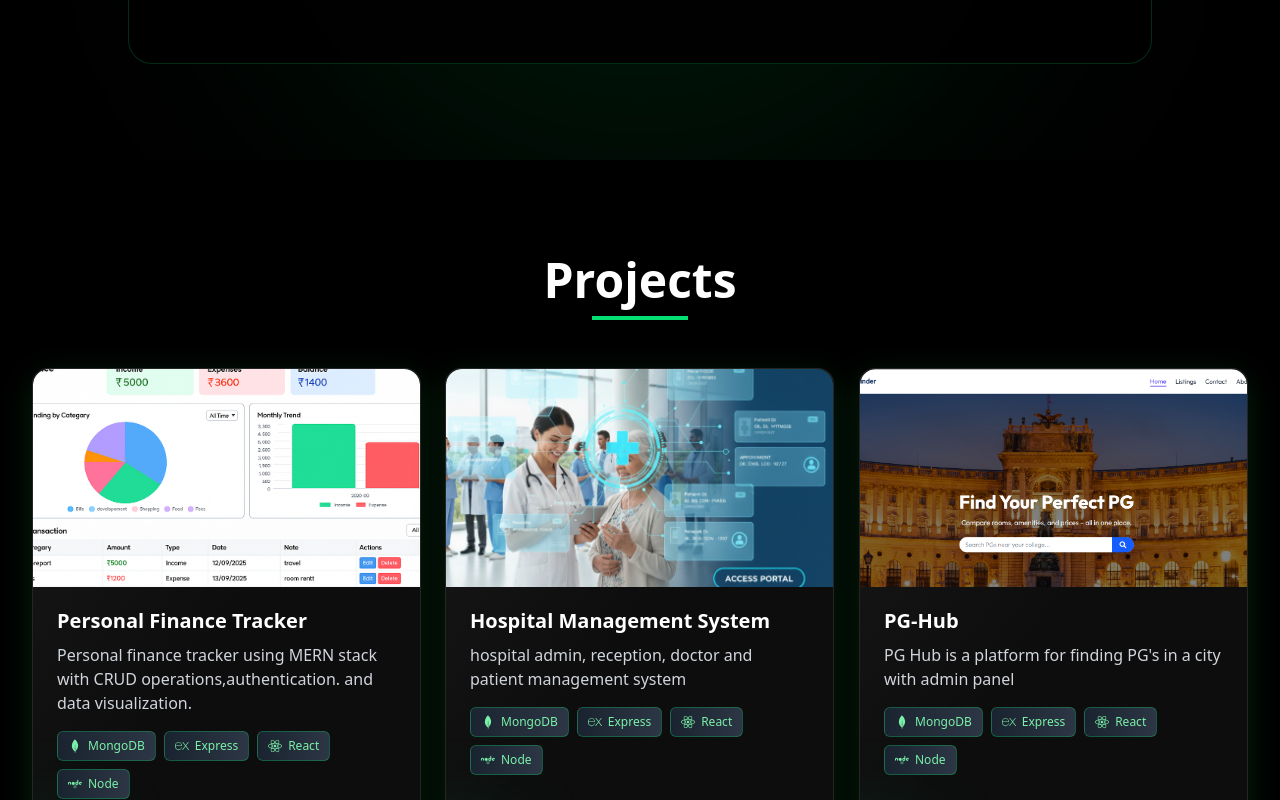
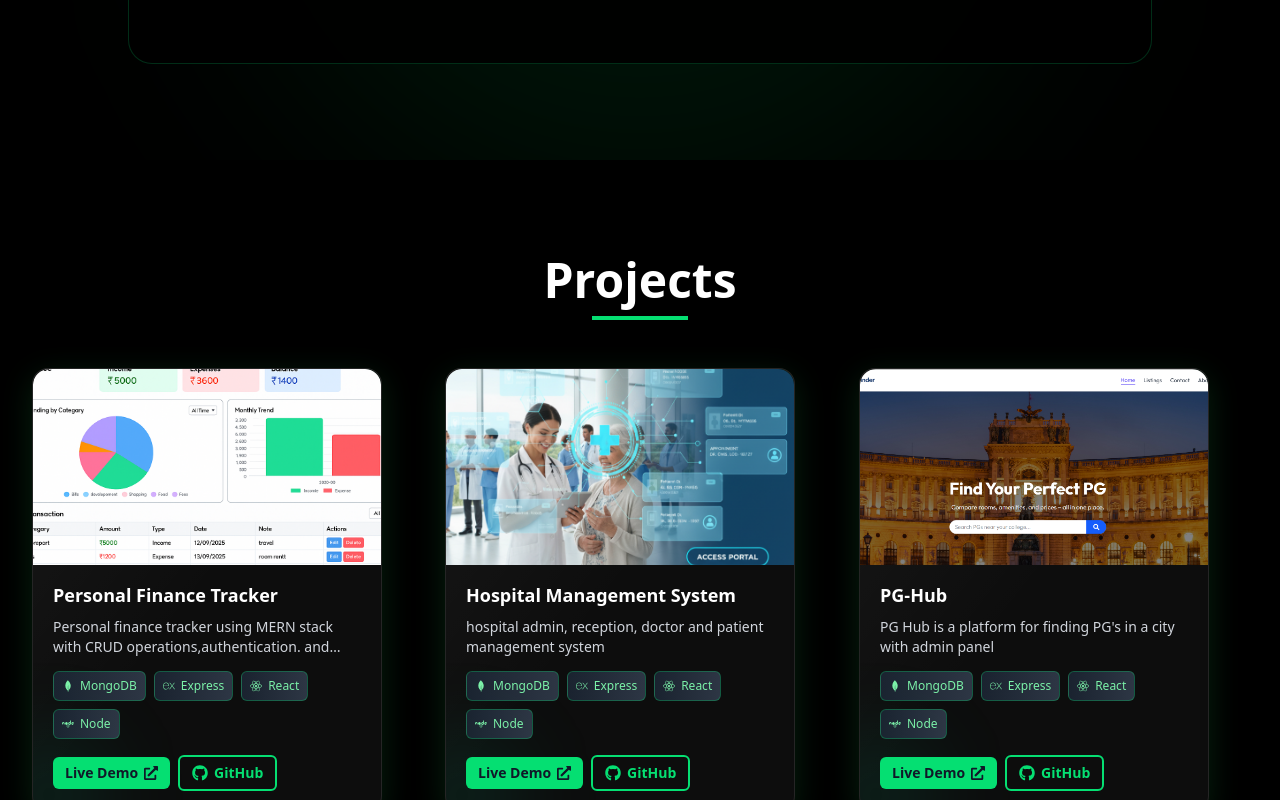
Before and after one commit to Abhijeetdev07/My_Portpolio, a React (Vite) app: page / in a window 1280 px wide. Shown: the part 2000-2800 px from the top of the page. Built offline with nearby package versions, Linux system fonts and the light colour scheme.

Commit message:
update file

```diff
--- a/src/components/Navbar.jsx
+++ b/src/components/Navbar.jsx
@@ -1,7 +1,9 @@
-import { useState } from 'react'
+import { useState, useEffect } from 'react'
 
 const Navbar = () => {
   const [isMenuOpen, setIsMenuOpen] = useState(false)
+  const [isVisible, setIsVisible] = useState(true)
+  const [lastScrollY, setLastScrollY] = useState(0)
 
   const toggleMenu = () => {
     setIsMenuOpen(!isMenuOpen)
@@ -14,9 +16,31 @@ const Navbar = () => {
     { name: 'Projects', href: '#projects' },
   ]
 
+  useEffect(() => {
+    const handleScroll = () => {
+      const currentScrollY = window.scrollY
+
+      if (currentScrollY < 10) {
+        // Always show navbar at the top
+        setIsVisible(true)
+      } else if (currentScrollY > lastScrollY) {
+        // Scrolling down - hide navbar
+        setIsVisible(false)
+        setIsMenuOpen(false) // Close mobile menu when hiding
+      } else {
+        // Scrolling up - show navbar
+        setIsVisible(true)
+      }
+
+      setLastScrollY(currentScrollY)
+    }
+
+    window.addEventListener('scroll', handleScroll, { passive: true })
+    return () => window.removeEventListener('scroll', handleScroll)
+  }, [lastScrollY])
 
   return (
-    <nav className="fixed w-full top-0 z-50 md:top-4">
+    <nav className={`fixed w-full z-50 md:top-4 transition-transform duration-300 ${isVisible ? 'translate-y-0' : '-translate-y-full'}`}>
       {/* Desktop Glassy Capsule Navbar */}
       <div className="hidden md:block">
         <div className="max-w-7xl mx-auto px-6">
@@ -51,7 +75,7 @@ const Navbar = () => {
       </div>
 
       {/* Mobile Navbar */}
-      <div className="md:hidden bg-white/5 backdrop-blur-xl shadow-lg border-b border-green-400/30">
+      <div className="md:hidden bg-black shadow-lg border-b border-green-400/30">
         <div className="max-w-7xl mx-auto px-4 sm:px-6">
           <div className="flex justify-between items-center h-16">
             {/* Logo */}
@@ -97,12 +121,12 @@ const Navbar = () => {
 
           {/* Mobile Navigation Menu */}
           <div className="overflow-hidden transition-[max-height] duration-500 ease-in-out" style={{ maxHeight: isMenuOpen ? '360px' : '0px' }}>
-            <div className={`px-2 ${isMenuOpen ? 'pt-2 pb-3 opacity-100 translate-y-0' : 'pt-0 pb-0 opacity-0 -translate-y-2'} space-y-1 sm:px-3 bg-white/5 backdrop-blur-md border-t border-green-400/20 transition-all duration-500 ease-out will-change-transform`}>
+            <div className={`px-2 ${isMenuOpen ? 'pt-2 pb-3 opacity-100 translate-y-0' : 'pt-0 pb-0 opacity-0 -translate-y-2'} space-y-1 sm:px-3 bg-black border-t border-green-400 transition-all duration-500 ease-out will-change-transform`}>
               {navItems.map((item) => (
                 <a
                   key={item.name}
                   href={item.href}
-                  className="text-gray-300 hover:text-green-400 hover:bg-white/5 block px-3 py-2 rounded-lg text-base font-medium transition-all duration-300 relative group"
+                  className="text-white hover:text-green-400 hover:bg-black hover:border hover:border-green-400/50 block px-3 py-2 rounded-lg text-base font-medium transition-all duration-300 relative group"
                   onClick={() => setIsMenuOpen(false)}
                 >
                   {item.name}
--- a/src/components/Projects.jsx
+++ b/src/components/Projects.jsx
@@ -77,14 +77,14 @@ const ProjectCard = ({ project, idx }) => {
       variants={itemVariants}
       whileHover={{ y: -6, scale: 1.01 }}
       whileTap={{ scale: 0.99 }}
-      className="group relative bg-white/5 backdrop-blur-xl rounded-2xl overflow-hidden p-6 border border-white/10 shadow-[0_8px_32px_0_rgba(42,219,92,0.15)] hover:shadow-[0_8px_48px_0_rgba(42,219,92,0.3)] hover:border-green-400/30 transition-all duration-500 ease-out flex flex-col will-change-transform w-full max-w-[340px] mx-auto sm:max-w-none"
+      className="group relative bg-white/5 backdrop-blur-xl rounded-2xl overflow-hidden p-5 border border-white/10 shadow-[0_8px_32px_0_rgba(42,219,92,0.15)] hover:shadow-[0_8px_48px_0_rgba(42,219,92,0.3)] hover:border-green-400/30 transition-all duration-500 ease-out flex flex-col will-change-transform w-full h-full"
     >
       {/* Glassy background effects */}
       <div className="absolute inset-0 bg-gradient-to-br from-white/5 via-transparent to-transparent pointer-events-none"></div>
       <div className="absolute -top-12 -right-12 w-32 h-32 bg-green-400/10 rounded-full blur-2xl pointer-events-none group-hover:bg-green-400/15 transition-colors duration-500"></div>
       <div className="absolute -bottom-12 -left-12 w-32 h-32 bg-emerald-400/10 rounded-full blur-2xl pointer-events-none group-hover:bg-emerald-400/15 transition-colors duration-500"></div>
 
-      <div className="aspect-video -mx-6 -mt-6 rounded-t-2xl overflow-hidden mb-5 relative z-10">
+      <div className="aspect-video -mx-5 -mt-5 rounded-t-2xl overflow-hidden mb-4 relative z-10">
         {!loaded && (
           <div className="absolute inset-0 bg-gray-800/70 flex items-center justify-center">
             <div className="w-8 h-8 rounded-full border-2 border-green-400 border-t-transparent animate-spin" />
@@ -103,29 +103,29 @@ const ProjectCard = ({ project, idx }) => {
           <div className="w-full h-full bg-gray-800 flex items-center justify-center text-gray-400 text-sm">Image unavailable</div>
         )}
       </div>
-      <h3 className="text-xl font-semibold mb-2 relative z-10">{project.title}</h3>
-      <p className="text-gray-300 mb-4 relative z-10">{project.description}</p>
-      <div className="flex flex-wrap gap-2 mb-5 relative z-10">
+      <h3 className="text-lg font-semibold mb-2 relative z-10">{project.title}</h3>
+      <p className="text-gray-300 text-sm mb-3.5 relative z-10 line-clamp-2">{project.description}</p>
+      <div className="flex flex-wrap gap-2 mb-4 relative z-10">
         {project.tags.map((t) => {
           const IconComponent = getTechIcon(t)
           return (
             <span
               key={t}
-              className="text-xs px-2.5 py-1.5 rounded-md border border-green-400/30 bg-gradient-to-r from-gray-800/80 to-gray-700/80 text-green-300 font-medium flex items-center gap-1.5 hover:border-green-400/60 hover:shadow-[0_0_8px_rgba(42,219,92,0.3)] transition-all duration-300"
+              className="text-xs px-2 py-1.5 rounded-md border border-green-400/30 bg-gradient-to-r from-gray-800/80 to-gray-700/80 text-green-300 font-medium flex items-center gap-1.5 hover:border-green-400/60 hover:shadow-[0_0_8px_rgba(42,219,92,0.3)] transition-all duration-300"
             >
-              <IconComponent className="w-3.5 h-3.5" />
+              <IconComponent className="w-3 h-3" />
               {t}
             </span>
           )
         })}
       </div>
-      <div className="mt-auto flex items-center gap-3 relative z-10">
-        <a href={project.demo} target="_blank" rel="noopener noreferrer" className="inline-flex items-center gap-2 justify-center px-4 py-2 rounded-md bg-green-400 text-gray-900 font-semibold hover:bg-green-300 transition-colors">
+      <div className="mt-auto flex items-center gap-2 relative z-10">
+        <a href={project.demo} target="_blank" rel="noopener noreferrer" className="inline-flex items-center gap-1.5 justify-center px-3 py-1.5 text-sm rounded-md bg-green-400 text-gray-900 font-semibold hover:bg-green-300 transition-colors">
           Live Demo
-          <FaExternalLinkAlt className="w-4 h-4" />
+          <FaExternalLinkAlt className="w-3.5 h-3.5" />
         </a>
-        <a href={project.github} target="_blank" rel="noopener noreferrer" className="inline-flex items-center gap-2 justify-center px-4 py-2 rounded-md border-2 border-green-400 text-green-400 font-semibold hover:bg-green-400 hover:text-gray-900 transition-colors">
-          <FaGithub className="w-5 h-5" />
+        <a href={project.github} target="_blank" rel="noopener noreferrer" className="inline-flex items-center gap-1.5 justify-center px-3 py-1.5 text-sm rounded-md border-2 border-green-400 text-green-400 font-semibold hover:bg-green-400 hover:text-gray-900 transition-colors">
+          <FaGithub className="w-4 h-4" />
           GitHub
         </a>
       </div>
@@ -134,6 +134,41 @@ const ProjectCard = ({ project, idx }) => {
 }
 
 const Projects = () => {
+  const scrollContainerRef = React.useRef(null)
+  const [centerIndex, setCenterIndex] = React.useState(0)
+
+  React.useEffect(() => {
+    const container = scrollContainerRef.current
+    if (!container) return
+
+    const handleScroll = () => {
+      const containerRect = container.getBoundingClientRect()
+      const containerCenter = containerRect.left + containerRect.width / 2
+
+      const cards = container.children
+      let closestIndex = 0
+      let minDistance = Infinity
+
+      Array.from(cards).forEach((card, index) => {
+        const cardRect = card.getBoundingClientRect()
+        const cardCenter = cardRect.left + cardRect.width / 2
+        const distance = Math.abs(containerCenter - cardCenter)
+
+        if (distance < minDistance) {
+          minDistance = distance
+          closestIndex = index
+        }
+      })
+
+      setCenterIndex(closestIndex)
+    }
+
+    container.addEventListener('scroll', handleScroll)
+    handleScroll() // Initial check
+
+    return () => container.removeEventListener('scroll', handleScroll)
+  }, [])
+
   return (
     <section id="projects" className="py-24 bg-black text-white">
       <div className="max-w-7xl mx-auto px-4 sm:px-6 lg:px-8">
@@ -143,14 +178,22 @@ const Projects = () => {
         </div>
 
         <motion.div
-          className="grid gap-6 sm:grid-cols-2 lg:grid-cols-3"
+          ref={scrollContainerRef}
+          className="flex gap-6 overflow-x-auto snap-x snap-mandatory scrollbar-hide py-8 -my-8 sm:py-0 sm:my-0 pb-4 px-[7.5vw] sm:px-0 sm:grid sm:grid-cols-2 lg:grid-cols-3 sm:overflow-visible scroll-smooth"
           initial="hidden"
           whileInView="show"
           viewport={{ once: true, amount: 0.25 }}
           transition={{ staggerChildren: 0.08, delayChildren: 0.05 }}
         >
           {projects.map((p, idx) => (
-            <ProjectCard key={p.title} project={p} idx={idx} />
+            <div
+              key={p.title}
+              className={`snap-center flex-shrink-0 w-[85vw] max-w-[350px] sm:w-auto sm:flex-shrink sm:snap-align-none transition-transform duration-500 ease-out ${
+                centerIndex === idx ? 'scale-105 sm:scale-100' : 'scale-95 sm:scale-100'
+              }`}
+            >
+              <ProjectCard project={p} idx={idx} />
+            </div>
           ))}
         </motion.div>
 
--- a/src/index.css
+++ b/src/index.css
@@ -32,6 +32,17 @@ html { scroll-behavior: smooth; }
 .animate-drift { animation-name: drift; animation-timing-function: linear; animation-iteration-count: infinite; }
 .animate-spin-slow { animation: spin 24s linear infinite; }
 
+/* Hide scrollbar for Chrome, Safari and Opera */
+.scrollbar-hide::-webkit-scrollbar {
+  display: none;
+}
+
+/* Hide scrollbar for IE, Edge and Firefox */
+.scrollbar-hide {
+  -ms-overflow-style: none;
+  scrollbar-width: none;
+}
+
 @keyframes border-flow {
   0%, 100% {
     border-image-source: linear-gradient(90deg, rgba(6,182,212,0.3), rgba(34,211,238,0.8), rgba(147,197,253,0.3));
@@ -59,8 +70,8 @@ html { scroll-behavior: smooth; }
   content: '';
   position: absolute;
   inset: 0;
-  border-radius: 9999px;
-  padding: 1px;
+  border-radius: 999px;
+  padding: 2px;
   background: linear-gradient(
     90deg,
     rgba(42,219,92,0.2) 0%,
```
